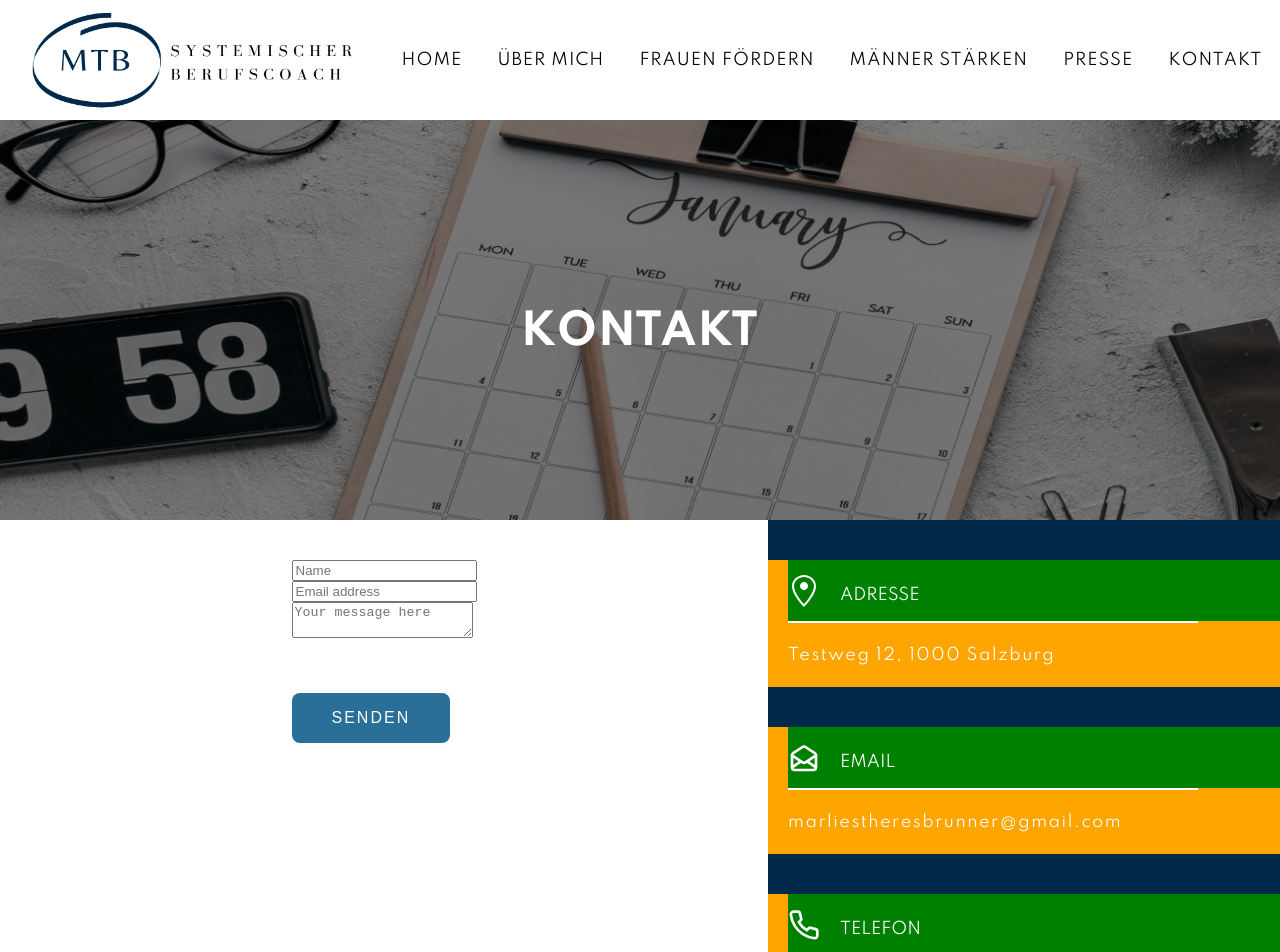
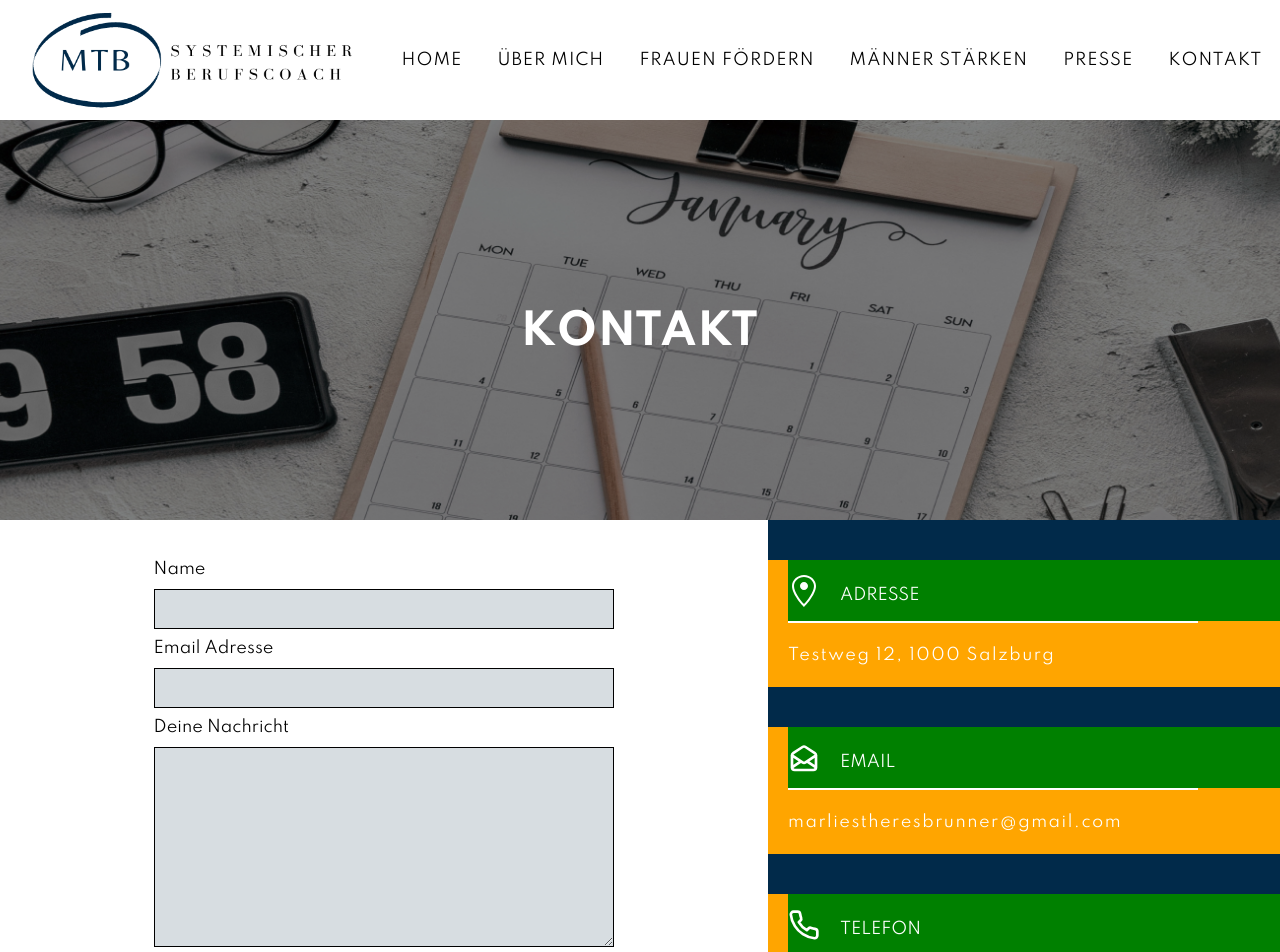
Before and after one commit to anjavojta1993/mtb-website, a Next.js app in the folder mtb/: page /contact in a window 1280 px wide. Shown: the top 952 px of the page. Built offline with nearby package versions, Linux system fonts and the light colour scheme.

Commit message:
Fix styling of text area and input elements

```diff
--- a/mtb/pages/contact.js
+++ b/mtb/pages/contact.js
@@ -107,7 +107,36 @@ const horizontalLine = css`
   margin-left: 20px;
 `;
 
-const formContainer = css``;
+const formContainer = css`
+  display: flex;
+  flex-direction: column;
+  //background-color: red;
+  width: 60%;
+`;
+
+const inputStyles = css`
+  display: block;
+  width: 100%;
+  background-color: ${lightGrey};
+  font-family: Spartan;
+  font-size: ${normalText};
+  margin-top: 10px;
+  margin-bottom: 10px;
+  border: 1px solid black;
+  height: 40px;
+`;
+
+const textareaStyles = css`
+  display: block;
+  width: 100%;
+  background-color: ${lightGrey};
+  font-family: Spartan;
+  font-size: ${normalText};
+  margin-top: 10px;
+  margin-bottom: 10px;
+  border: 1px solid black;
+  height: 200px;
+`;
 
 const buttonStylesBlue = css`
   display: inline-block;
@@ -116,6 +145,8 @@ const buttonStylesBlue = css`
   margin-top: 50px;
   margin-bottom: 50px;
   color: white;
+  width: 30%;
+  align-items: center;
   background-color: ${mediumBlue};
   font-size: ${normalText};
   font-weight: 400;
@@ -163,25 +194,21 @@ export default function Contact() {
         <div css={leftContainer}>
           <form css={formContainer} onSubmit={handleOnSubmit}>
             <div>
-              <input id="name" placeholder="Name" type="text" name="name" />
+              <label htmlFor>Name</label>
+              <input css={inputStyles} id="name" type="text" name="name" />
             </div>
             <div>
-              <input
-                placeholder="Email address"
-                id="email"
-                type="text"
-                name="email"
-              />
+              <label htmlFor>Email Adresse</label>
+              <input css={inputStyles} id="email" type="text" name="email" />
             </div>
 
             <div>
-              <textarea
-                placeholder="Your message here"
-                id="message"
-                name="message"
-              />
+              <label htmlFor>Deine Nachricht</label>
+              <textarea css={textareaStyles} id="message" name="message" />
             </div>
-            <button css={buttonStylesBlue}>Senden</button>
+            <div>
+              <button css={buttonStylesBlue}>Senden</button>
+            </div>
           </form>
         </div>
         <div css={rightContainer}>
```
